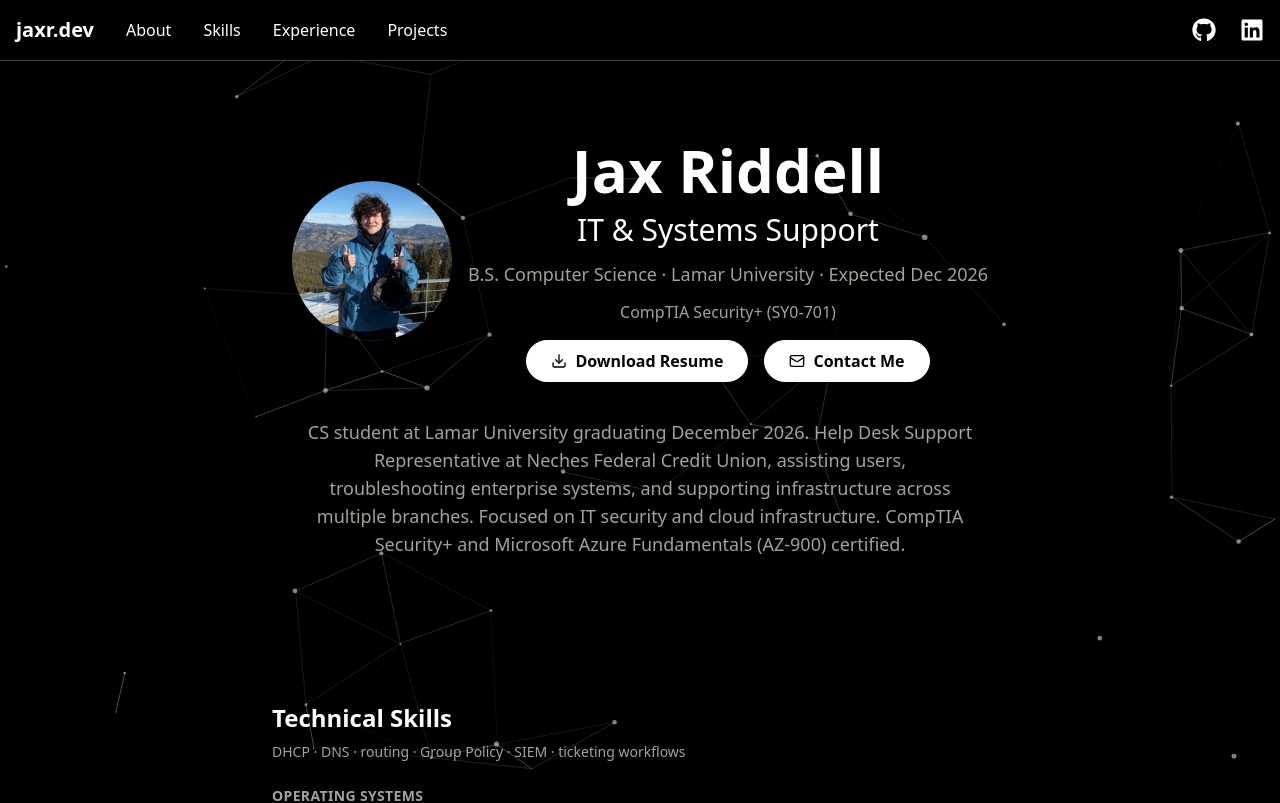
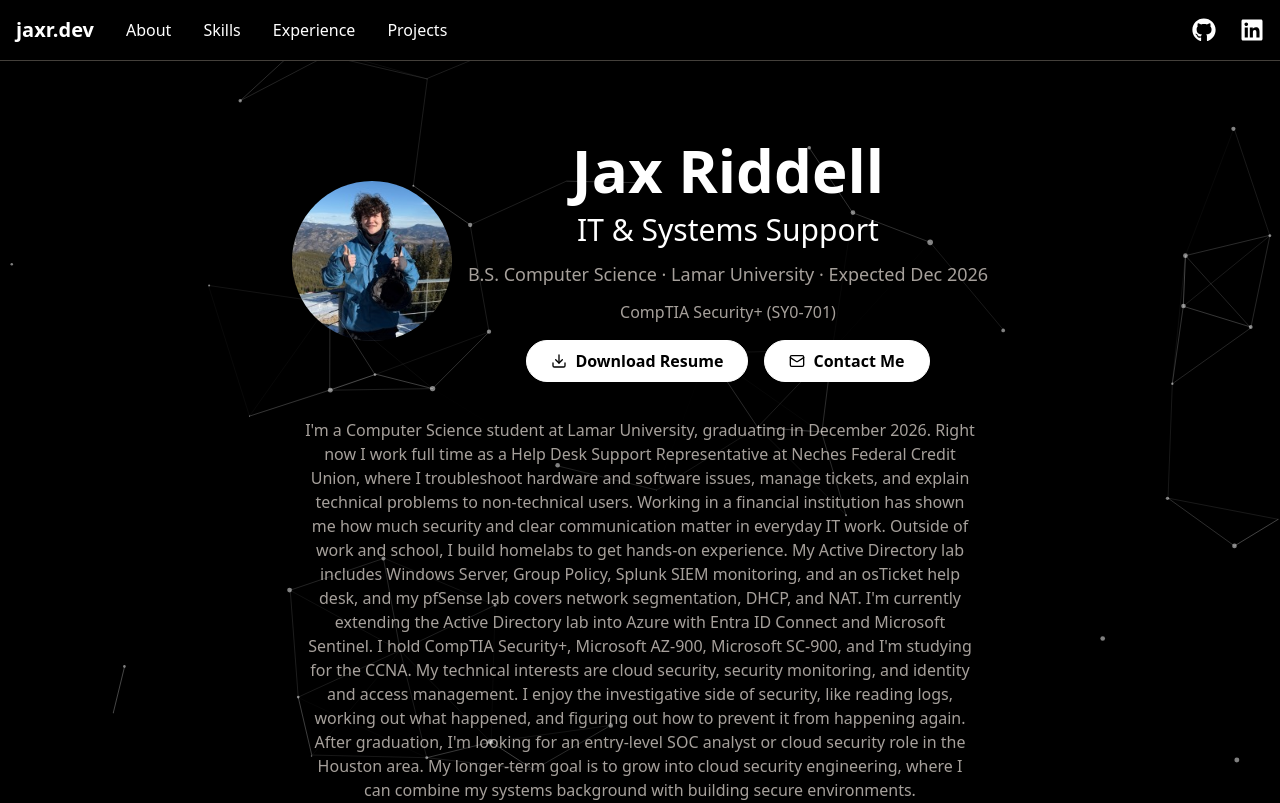
Before and after one commit to jaxridd/github-portfolio, a Next.js app: page / in a window 1280 px wide. Shown: the top 803 px of the page. Built offline with nearby package versions, Linux system fonts and the light colour scheme.

Commit message:
Update about me summary

```diff
--- a/Components/About.jsx
+++ b/Components/About.jsx
@@ -41,13 +41,29 @@ const About = () => {
             </div>
           </div>
           <div className="hidden md:flex flex-col items-center">
-            <p className="text-stone-400 mt-3 text-lg max-w-2xl">
-              CS student at Lamar University graduating December 2026. Help Desk
-              Support Representative at Neches Federal Credit Union, assisting
-              users, troubleshooting enterprise systems, and supporting
-              infrastructure across multiple branches. Focused on IT security
-              and cloud infrastructure. CompTIA Security+ and Microsoft Azure
-              Fundamentals (AZ-900) certified.
+            <p className="text-stone-400 mt-3 text-md max-w-2xl">
+              I'm a Computer Science student at Lamar University, graduating in
+              December 2026. Right now I work full time as a Help Desk Support
+              Representative at Neches Federal Credit Union, where I
+              troubleshoot hardware and software issues, manage tickets, and
+              explain technical problems to non-technical users. Working in a
+              financial institution has shown me how much security and clear
+              communication matter in everyday IT work. Outside of work and
+              school, I build homelabs to get hands-on experience. My Active
+              Directory lab includes Windows Server, Group Policy, Splunk SIEM
+              monitoring, and an osTicket help desk, and my pfSense lab covers
+              network segmentation, DHCP, and NAT. I'm currently extending the
+              Active Directory lab into Azure with Entra ID Connect and
+              Microsoft Sentinel. I hold CompTIA Security+, Microsoft AZ-900,
+              Microsoft SC-900, and I'm studying for the CCNA. My technical
+              interests are cloud security, security monitoring, and identity
+              and access management. I enjoy the investigative side of security,
+              like reading logs, working out what happened, and figuring out how
+              to prevent it from happening again. After graduation, I'm looking
+              for an entry-level SOC analyst or cloud security role in the
+              Houston area. My longer-term goal is to grow into cloud security
+              engineering, where I can combine my systems background with
+              building secure environments.
             </p>
           </div>
 
```
